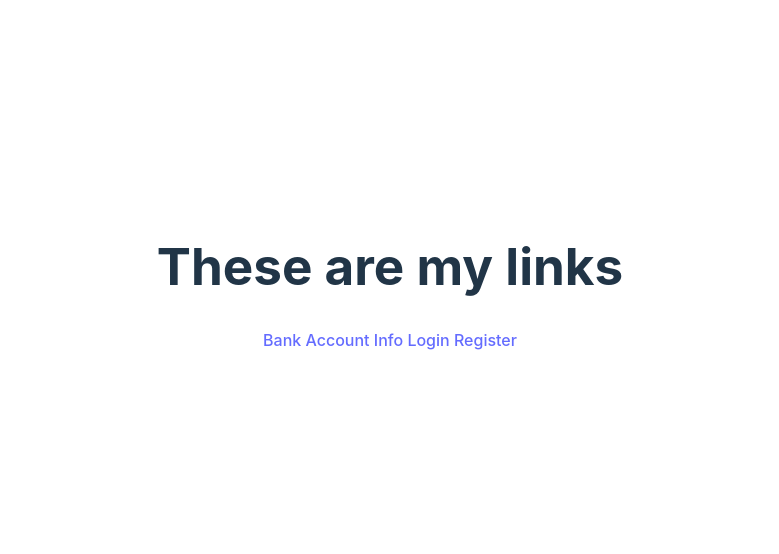
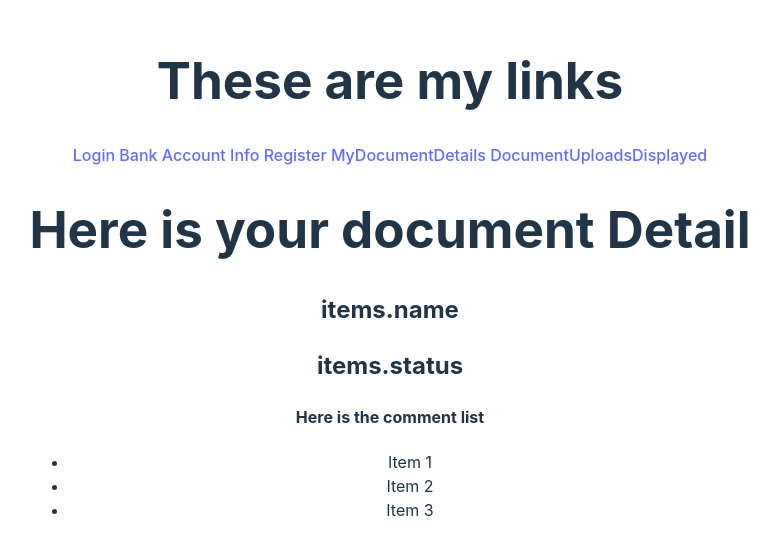
Before and after one commit to KyanFerreira/AccountOpeningFileUpload_2, a React (Vite) app in the folder capstone_project/: page /docdetails in a window 1280 px wide. Shown: the part 122-676 px from the top of the page, without its empty margins (250-1029 px from the left). Built offline with nearby package versions, Linux system fonts and the light colour scheme.

Commit message:
barebones front end

```diff
--- a/capstone_project/src/App.jsx
+++ b/capstone_project/src/App.jsx
@@ -1,9 +1,11 @@
 import { useState } from 'react'
 import Login from './components/Login';
-import BankAccountInfo from './components/Login';
+import BankAccountInfo from './components/BankAccountInfo';
 import Register from './components/Register';
+import MyDocumentDetails from './components/myDocumentDetails';
 import './App.css'
 import { Routes, Route, Link, useParams } from "react-router-dom";
+import DocumentUploadsDisplayed from './components/DocumentUploadsDisplayed';
 // import axios from 'axios';
 // import dotenv from 'dotenv';
 // dotenv.config();
@@ -16,19 +18,20 @@ return (
   <div>
     <h1>These are my links</h1>
     <div>
+      <Link to="/"> Login </Link>
       <Link to="/BankAccountInfo"> Bank Account Info </Link>
-      <Link to="/"> Login </Link>
       <Link to="/register"> Register </Link>
+      <Link to="/docdetails"> MyDocumentDetails </Link>
+      <Link to="/username"> DocumentUploadsDisplayed </Link>
     </div>
   </div>
   <Routes>
+    <Route path="/" element={<Login />}/>
     <Route path="/BankAccountInfo" element={<BankAccountInfo />}/>
-    <Route path="/" element={<Login />}/>
     <Route path="/Register" element={<Register />}/>
+    <Route path="/docdetails" element={<MyDocumentDetails/>}/>
+    <Route path="/username" element={<DocumentUploadsDisplayed/>}/>
   </Routes>
-  {/* <BankAccountInfo/>
-  <Login/>
-  <Register/> */}
   </>
 )
 }
--- /dev/null
+++ b/capstone_project/src/components/CommentList.jsx
@@ -0,0 +1,23 @@
+import { useEffect, useState } from "react";
+
+const CommentList = () => {
+  //this will be a list of comments
+  const [items, setItems] = useState(['Item 1', 'Item 2', 'Item 3']);
+
+  const handleClick = (item) => {
+    console.log(`You have clicked on: ${item}`);
+  }
+
+    return (
+      <>
+        <h4> Here is the comment list </h4>
+        <ul>
+          {items.length && items.map((item, index) => (
+            <li key={index} onClick={() => handleClick(item)}>{item}</li>
+          ))}
+        </ul>
+      </>
+    );
+  };
+
+  export default CommentList;
--- /dev/null
+++ b/capstone_project/src/components/DocumentUploadsDisplayed.jsx
@@ -0,0 +1,28 @@
+import { useEffect, useState } from "react";
+
+const DocumentUploadsDisplayed = () => {
+  const [items, setItems] = useState([
+    {id: 1, name: 'File 1', status: 'Uploaded'},
+    {id: 2, name: 'File 2', status: 'Pending'},
+    {id: 3, name: 'File 3', status: 'Pending'}
+  ]);
+
+    const handleClick = (item) => {
+      console.log(`You have clicked on: ${item.name}`);
+    }
+
+    return (
+      <>
+        <h1> Here are all of your documents! </h1>
+        <ul>
+          {items.length && items.map((item) => (
+            <li key={item.id} onClick={() => handleClick(item)}>{item.name}</li>
+          ))}
+        </ul>
+      </>
+    );
+
+
+  };
+
+  export default DocumentUploadsDisplayed;
--- /dev/null
+++ b/capstone_project/src/components/MyDocumentDetails.jsx
@@ -0,0 +1,22 @@
+import { useEffect, useState } from "react";
+import CommentList from "./CommentList";
+
+const myDocumentDetails = () => {
+
+  //this will be a list of comments
+  const [items, setItems] = useState({
+    name: "Placeholder Doc",
+    status: "Still Needed",
+  });
+
+    return (
+      <>
+        <h1> Here is your document Detail </h1>
+        <h2>items.name</h2>
+        <h2>items.status</h2>
+        {<CommentList/>}
+      </>
+    );
+  };
+
+  export default myDocumentDetails;
```
